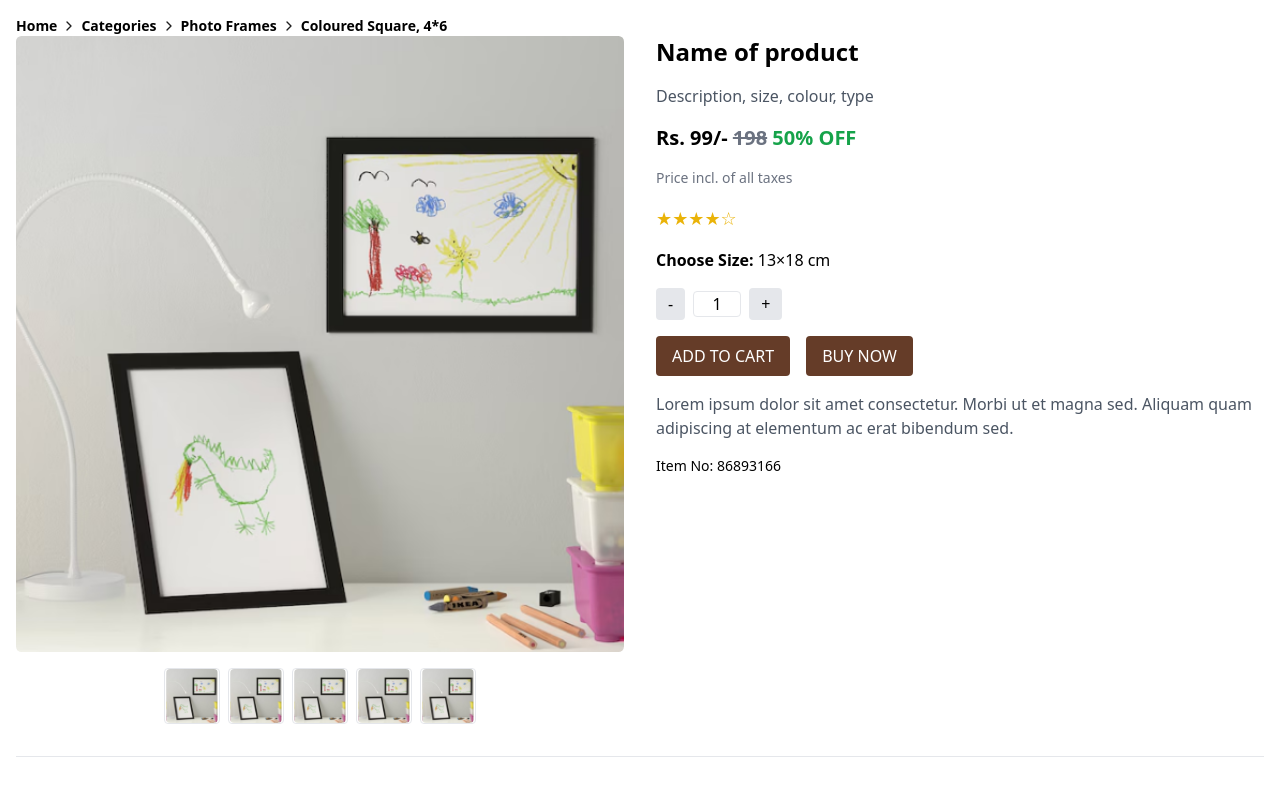
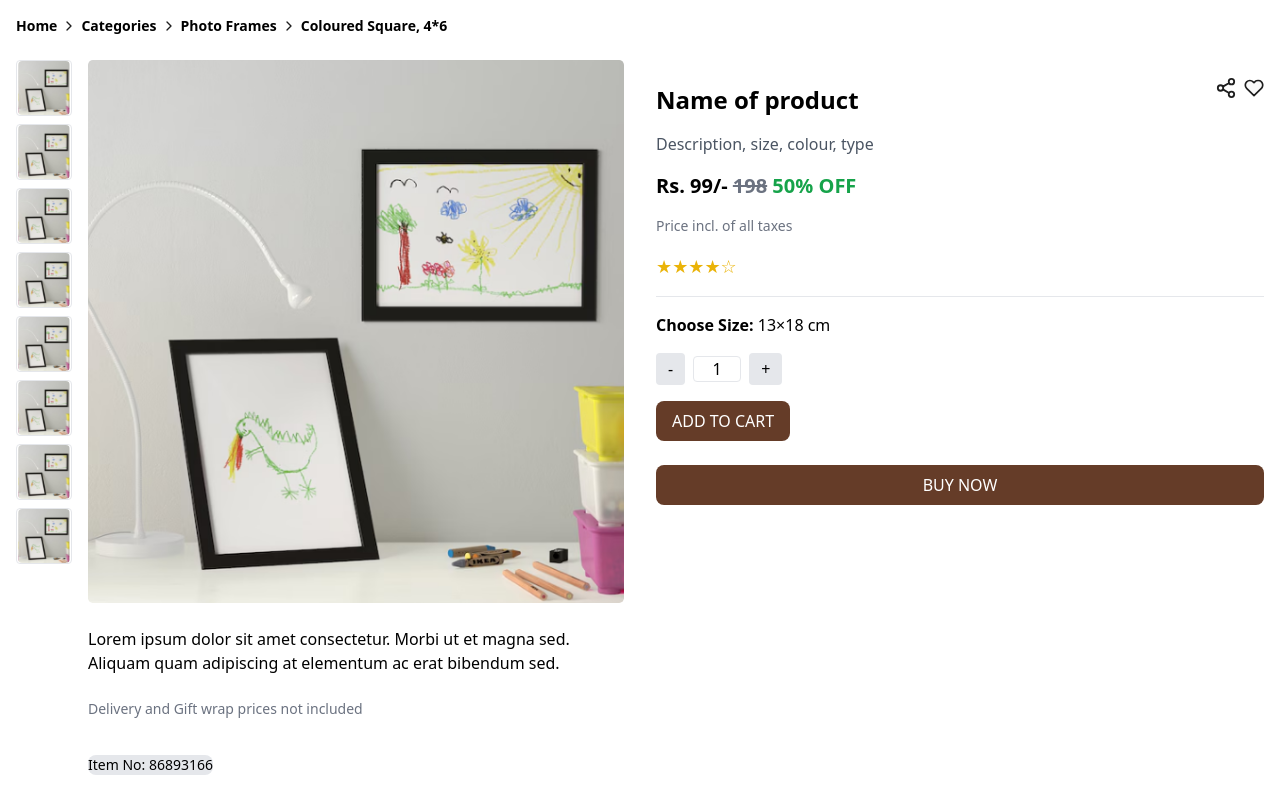
Before and after one commit to Rishikagi/Product-specific, a React (Vite) app: page / in a window 1280 px wide. Shown: the top 791 px of the page. Built offline with nearby package versions, Linux system fonts and the light colour scheme.

Commit message:
first commit

```diff
--- a/src/Product.jsx
+++ b/src/Product.jsx
@@ -4,6 +4,8 @@ import main from './assets/main.svg';
 import arrow from './assets/arrow.svg';
 import small from './assets/small.svg';
 import icon from './assets/icon.svg';
+import share from './assets/share.svg';
+import heart from './assets/heart.svg';
 
 
 const Product = () => {
@@ -24,17 +26,13 @@ cursor-pointer overflow-x-auto whitespace-nowrap">
     <span className="text-sm">Photo Frames</span>
     <img src={arrow} alt="" className="w-4 h-4" />
     <span className="text-sm">Coloured Square, 4*6</span>
-  </div>
+  </div> <br />
       <div className="flex flex-col md:flex-row gap-8">
         {/* Left Image Section */}
-        <div className="md:w-1/2 text-center">
-          <img
-            src={main}
-            alt="Main Product"
-            className="w-full h-auto mb-4 rounded"
-          />
-          <div className="flex justify-center gap-2 flex-wrap">
-            {[...Array(5)].map((_, idx) => (
+        <div className="md:w-1/2 flex gap-4">
+  {/* Small Images on the Left */}
+  <div className="flex flex-col gap-2">
+    {[...Array(8)].map((_, idx) => (
       <img
         key={idx}
         src={small}
@@ -43,11 +41,37 @@ cursor-pointer overflow-x-auto whitespace-nowrap">
       />
     ))}
   </div>
+
+  {/* Main Image on the Right */}
+  <div className="flex-1">
+    <img
+      src={main}
+      alt="Main Product"
+      className="w-full h-auto rounded"
+    /> <br />
+    <p className="text-black-900">
+            Lorem ipsum dolor sit amet consectetur. Morbi ut et magna sed. Aliquam quam
+            adipiscing at elementum ac erat bibendum sed.
+
+          </p>
+          <br />
+
+          <p className="text-sm text-gray-500">Delivery and Gift wrap prices not included</p>
+
+          <button className="text-sm bg-gray-200 rounded-lg mt-9 mb-2 text-black-500">Item No: 86893166</button>
   </div>
+</div>
+
 
         {/* Right Product Info Section */}
         <div className="md:w-1/2 space-y-4">
-          <h2 className="text-2xl font-semibold">Name of product</h2>
+         <div className="flex justify-between items-center">
+    <h2 className="text-2xl font-semibold mt-6">Name of product</h2>
+    <div className="flex gap-2">
+      <img src={share} alt="Share" className="w-5 h-5 cursor-pointer" />
+      <img src={heart} alt="Wishlist" className="w-5 h-5 cursor-pointer" />
+    </div>
+  </div>
   <p className="text-gray-600">Description, size, colour, type</p>
           <div className="text-xl font-bold">
             Rs. 99/- <del className="text-gray-500">198</del>{" "}
@@ -55,6 +79,8 @@ cursor-pointer overflow-x-auto whitespace-nowrap">
           </div>
           <p className="text-sm text-gray-500">Price incl. of all taxes</p>
           <div className="text-yellow-500 text-lg">★★★★☆</div>
+
+          <hr />
 
           <div>
             <strong>Choose Size:</strong> 13×18 cm
@@ -81,17 +107,14 @@ cursor-pointer overflow-x-auto whitespace-nowrap">
             </button>
           </div>
 
-          <div className="flex gap-4">
-            <button className="px-4 py-2 bg-button text-white rounded">ADD TO CART</button>
-            <button className="px-4 py-2 bg-button text-white rounded">BUY NOW</button>
+          <div className=" gap-4">
+            <button className="px-4 py-2 bg-button text-white rounded-lg">ADD TO CART</button>
+             <br />
+             <br />
+            <button className="px-2 py-2 bg-button text-white w-full rounded-lg">BUY NOW</button>
           </div>
 
-          <p className="text-gray-600">
-            Lorem ipsum dolor sit amet consectetur. Morbi ut et magna sed. Aliquam quam
-            adipiscing at elementum ac erat bibendum sed.
-          </p>
 
-          <button className="text-sm bg-grey text-black-500">Item No: 86893166</button>
         </div>
       </div>
 
```
Also changed, not shown: src/assets/Heart.svg (added), src/assets/share.svg (added). Lines whose indentation alone changed are shown as unchanged.
